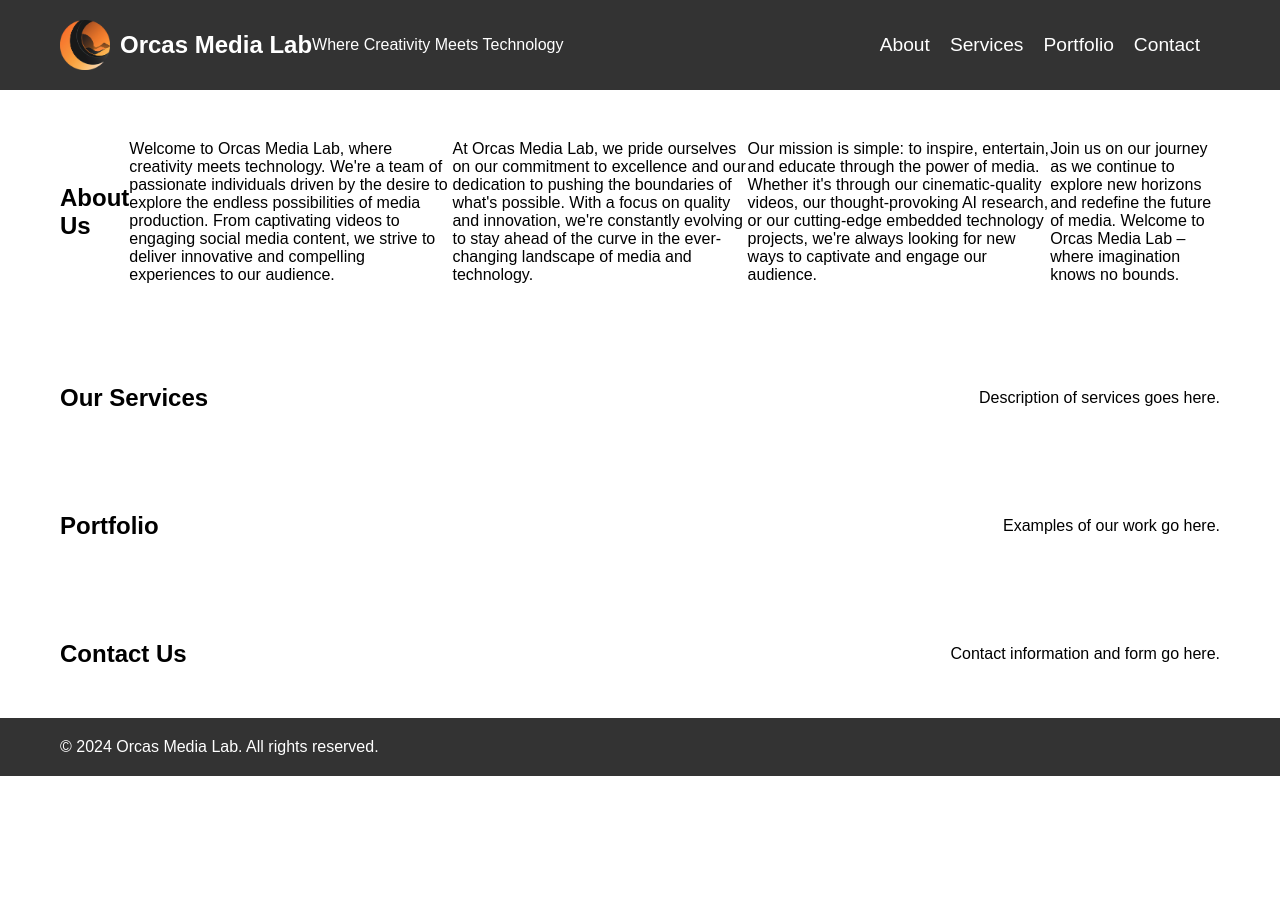
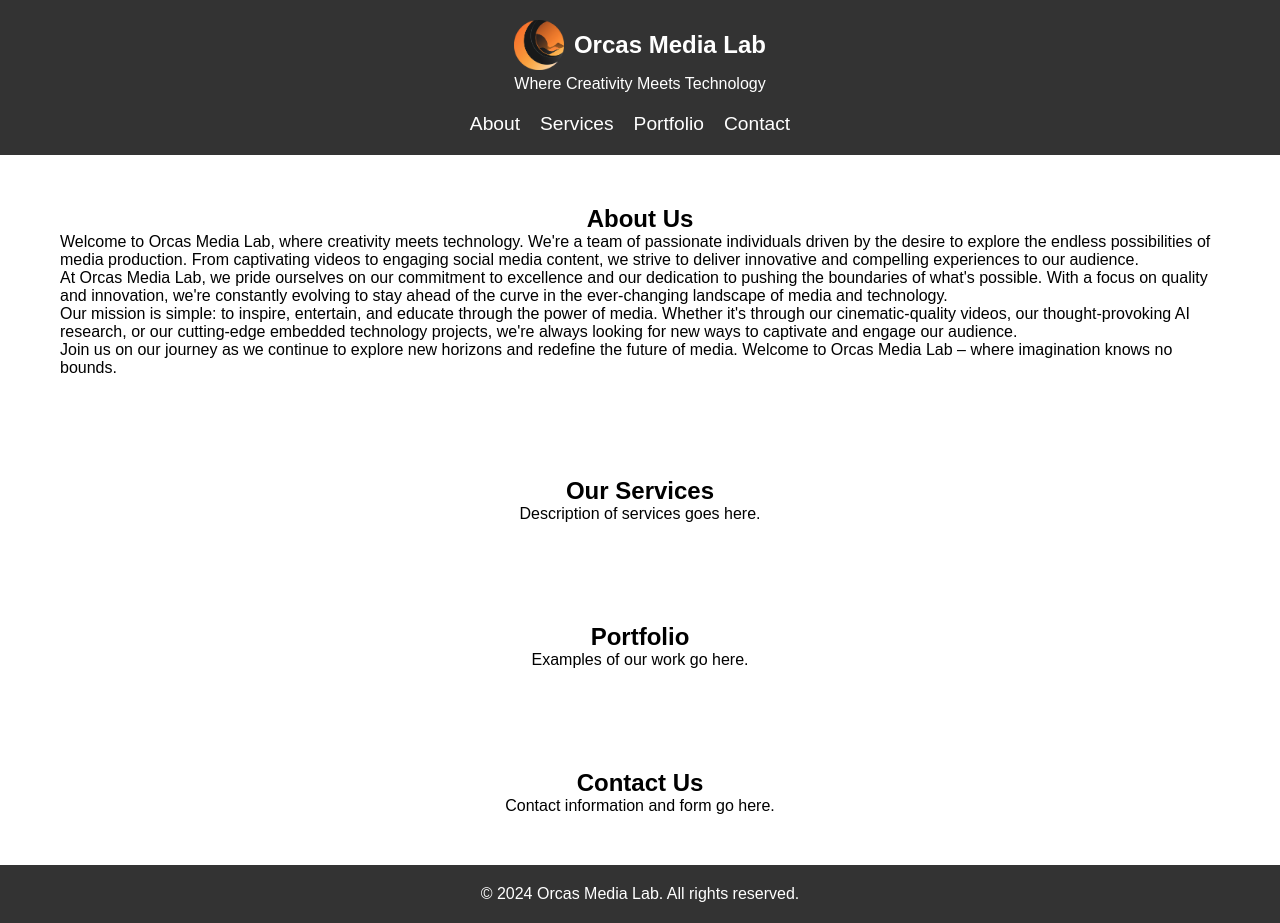
Before and after one commit to orcasmedialab/website, a plain HTML site: page index.html in a window 1280 px wide. Before the commit the page ends 800 px from the top, so only its background shows below. Drawn offline with Linux system fonts and the light colour scheme.

Commit message:
Updated overall formatting

```diff
--- a/css/style.css
+++ b/css/style.css
@@ -28,8 +28,8 @@ header {
     margin: 0 auto;
     padding: 0 20px;
     display: flex;
-    align-items: center;
-    justify-content: space-between; /* Distribute elements evenly */
+    flex-direction: column; /* Adjust to a column layout */
+    align-items: center; /* Center elements horizontally */
 }
 
 .logo {
@@ -48,14 +48,13 @@ header {
 }
 
 .tagline {
-    font-size: 1em; /* Adjust as needed */
-    margin: 5px 0; /* Add spacing between company name and tagline */
+    margin-top: 5px; /* Add space between company name and tagline */
+    text-align: center; /* Center the tagline */
 }
 
 nav ul {
     list-style: none;
     display: flex;
-    margin: 0; /* Remove default margin */
 }
 
 nav ul li {
@@ -69,7 +68,7 @@ nav ul li a {
 }
 
 nav {
-    margin-left: auto; /* Push navigation to the right */
+    margin-top: 20px; /* Add space between tagline and navigation */
 }
 
 section {
```
